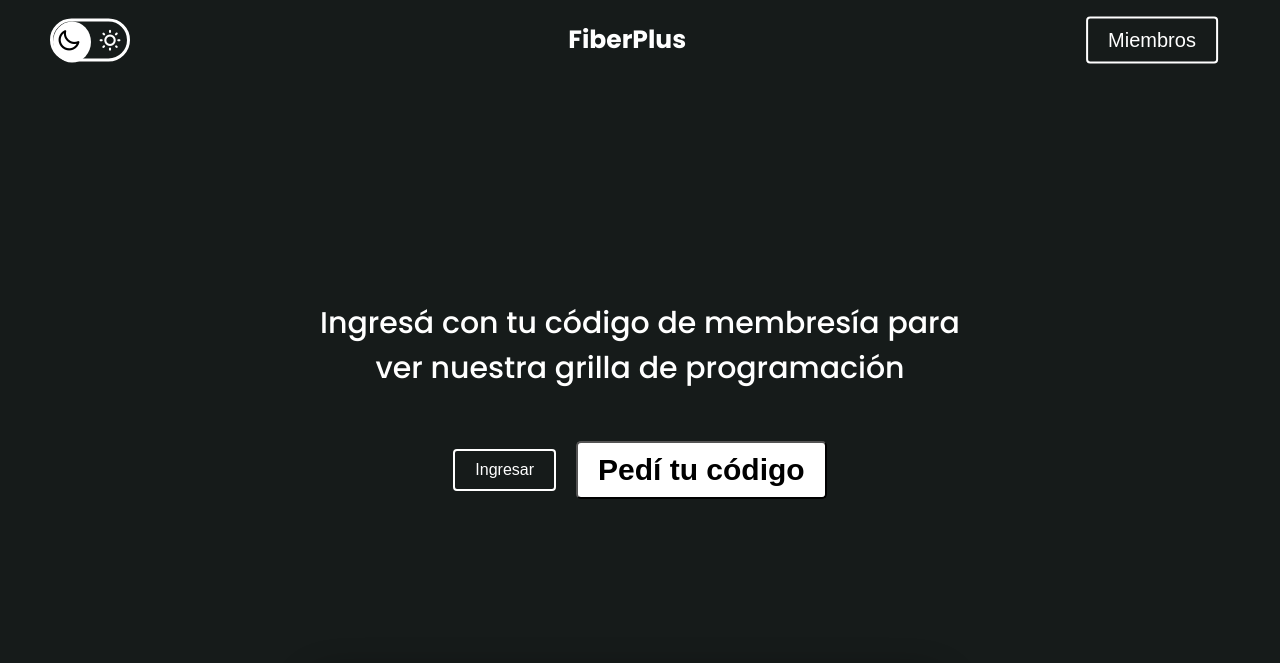
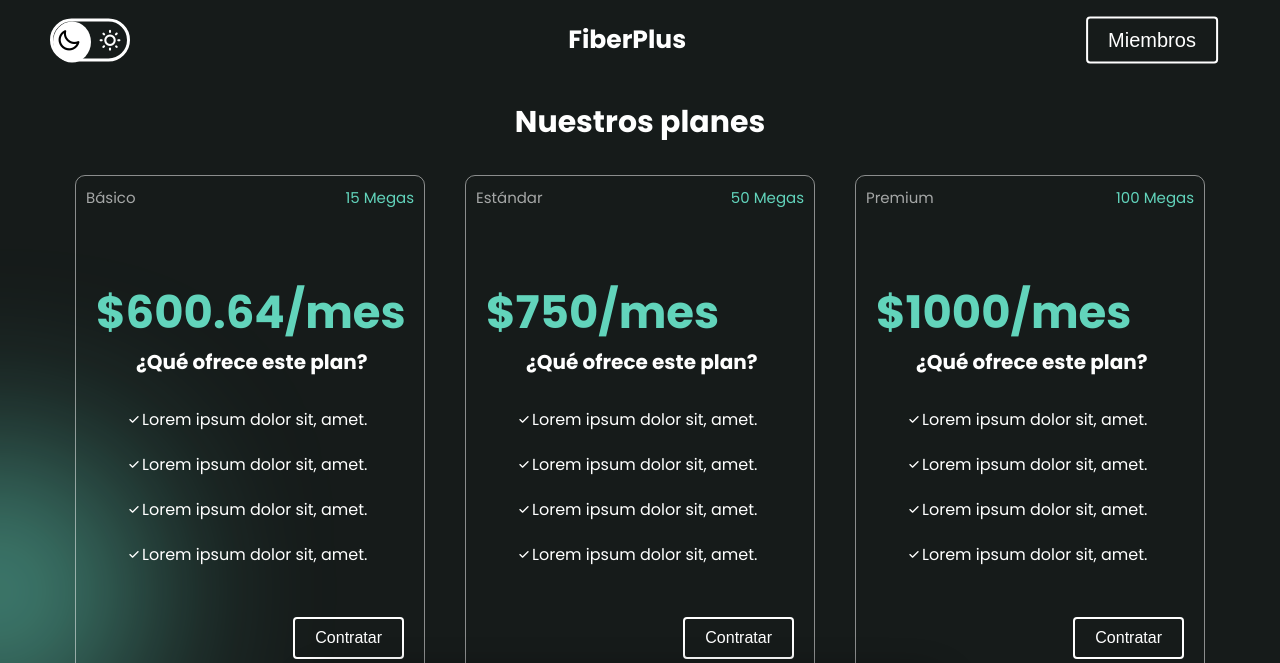
Before and after one commit to Adrastea966/Fiber-Plus, a plain HTML site: page assets/pages/television.html in a window 1280 px wide. Both pictures are taken after a click on the button "Ingresar". Shown: the top 663 px of the page. Drawn offline with nearby package versions, Linux system fonts and the light colour scheme.

Commit message:
agregué una funcionalidad nueva en la página televisión

```diff
--- a/assets/css/index.css
+++ b/assets/css/index.css
@@ -2520,6 +2520,7 @@ ul {
 
 .television {
     width: 100%;
+    position: relative;
 }
 
 .seccion-sin-codigo{
--- a/assets/pages/television.html
+++ b/assets/pages/television.html
@@ -65,7 +65,7 @@
             </h2>
             <div class="container-btn">
                 <div class="btn-ingresar">
-                    <button class="btn-servicio modal">Ingresar</button>
+                    <button class="btn-servicio modal" id="btn">Ingresar</button>
                 </div>
                 <div class="info2">
                     <button class="btn-info2">Pedí tu código</button>
--- a/index.js
+++ b/index.js
@@ -115,6 +115,7 @@ slideer = document.querySelector("#slideer"),
 sliderImg = document.querySelectorAll(".slider-img");
 
 
+if (btnLeft && btnRight && slideer && sliderImg) {
   btnLeft.addEventListener("click", e => moveToLeft())
   btnRight.addEventListener("click", e => moveToRight())
 
@@ -153,5 +154,15 @@ function moveToLeft(){
       slideer.style.transform = `translate(-${operation}%)`
       slideer.style.transition = "all ease .6s"
   }
+}
 
 // codigo acceso
+
+const btn = document.getElementById('btn');
+const seccionSinCodigo = document.querySelector('.seccion-sin-codigo');
+const seccionConCodigo = document.querySelector('.seccion-con-codigo');
+
+btn.addEventListener('click', function() {
+    seccionSinCodigo.style.display = seccionSinCodigo.style.display === 'none' ? 'block' : 'none';
+    seccionConCodigo.style.display = seccionConCodigo.style.display === 'none' ? 'block' : 'none';
+});
```
Lines whose indentation alone changed are shown as unchanged.
